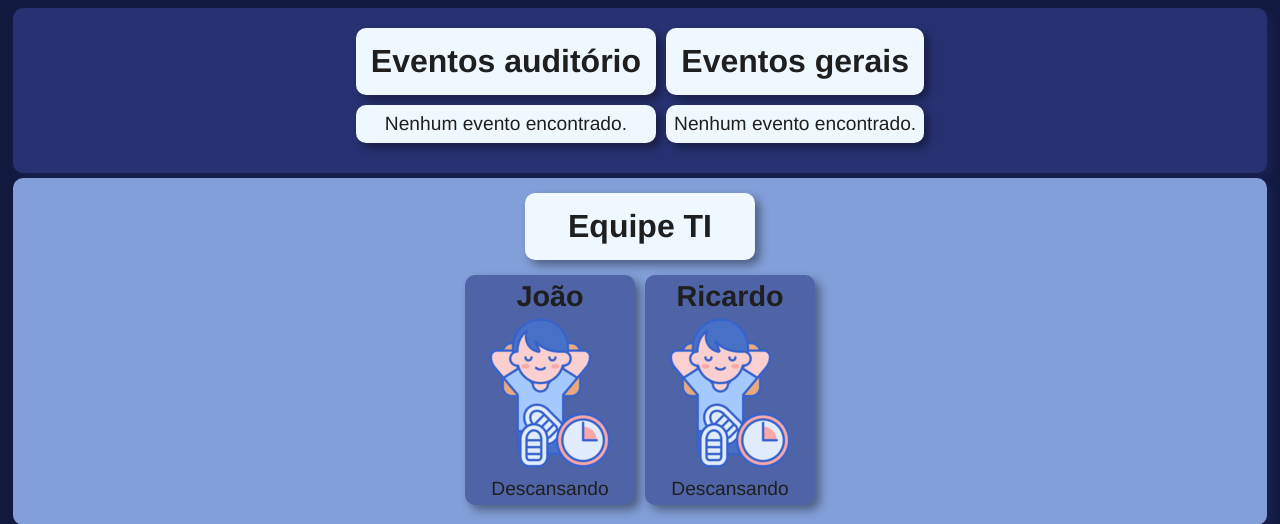
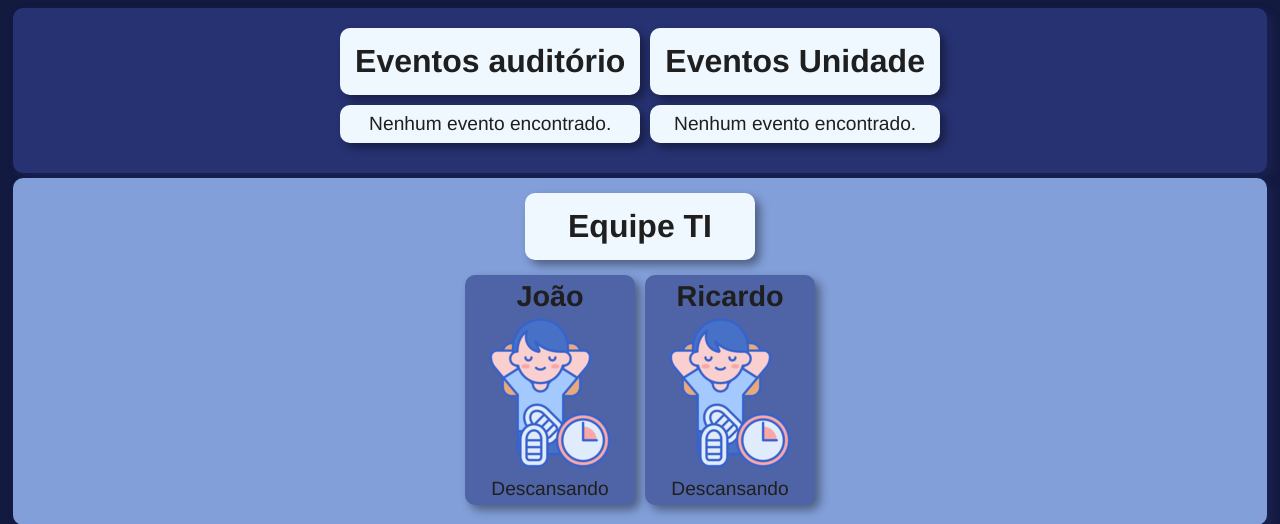
Before and after one commit to RTieppo/totem_new, a Django app: page / in a window 1280 px wide. Shown: the top 524 px of the page. Run offline with Django 4.2, Linux system fonts and the light colour scheme; data comes from the database, SQL or seed files in the repository; data that the repository does not hold is empty.

Commit message:
Update index.html

```diff
--- a/app_totem/templates/usuarios/index.html
+++ b/app_totem/templates/usuarios/index.html
@@ -31,7 +31,7 @@
         </section>
 
         <section  class="ajusteseceventos">
-            <h1 class="titleeventos">Eventos gerais</h1>
+            <h1 class="titleeventos">Eventos Unidade</h1>
             {% for evento_g in eventos_ge %}
                 <section class="eventos">
                     <p class="elementosp">{{ evento_g.dia }}</p>
```
